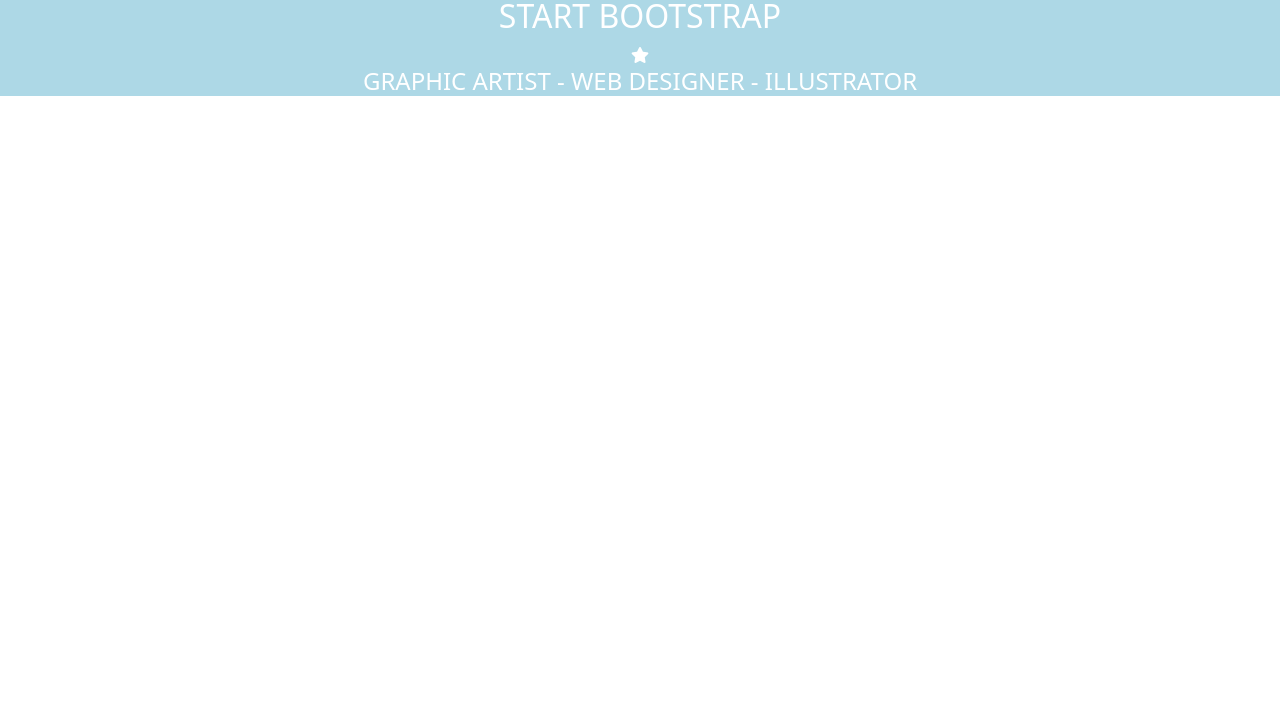
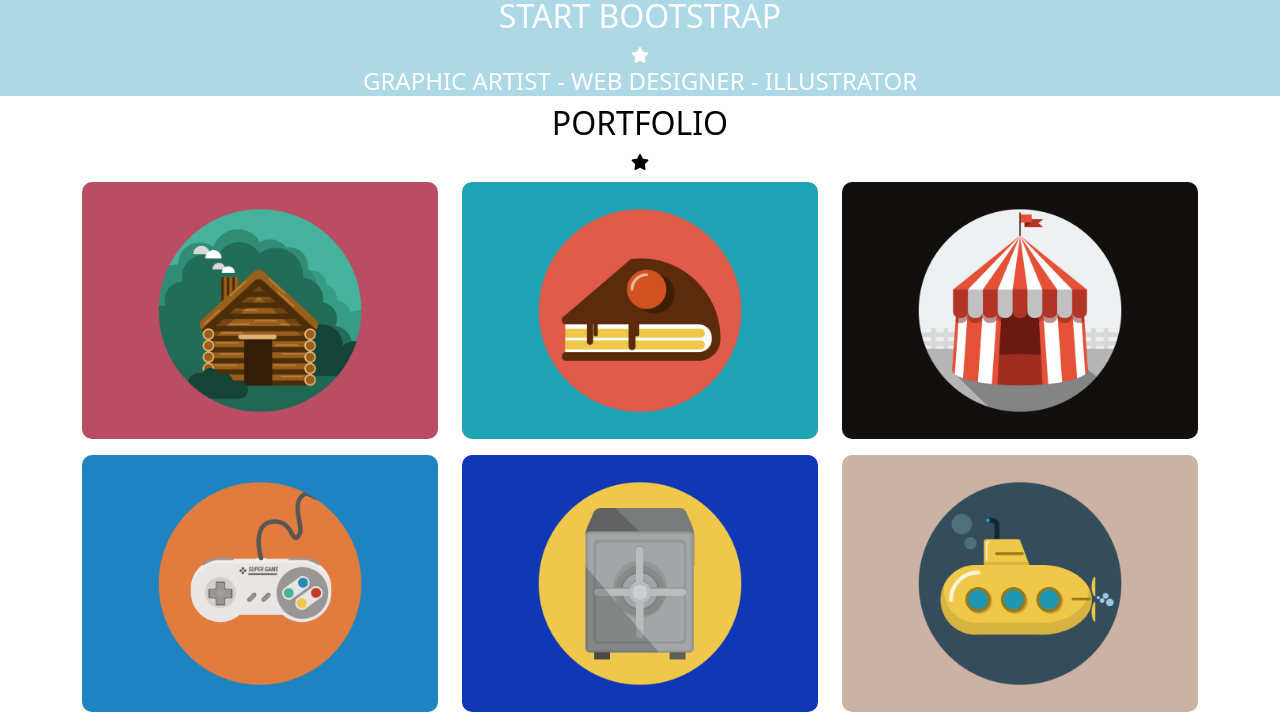
Before and after one commit to matte887/html-css-bootstrap-freelancer, a plain HTML site: page index.html in a window 1280 px wide. Shown: the part 523-1243 px from the top of the page. Before the commit the page ends 800 px from the top, so only its background shows below. Drawn offline with nearby package versions, Linux system fonts and the light colour scheme.

Commit message:
Added elements and responsiveness to portfolio's section

```diff
--- a/css/style.css
+++ b/css/style.css
@@ -17,6 +17,10 @@ ul {
 
 a {
     text-decoration: none;
+}
+
+img {
+    width: 100%;
 }
 
 /* HEADER */
@@ -60,3 +64,19 @@ header {
 .jumbotron h4 {
     text-transform: uppercase;
 }
+
+/* PORTFOLIO */
+.portfolio{
+    text-align: center;
+    color: black;
+}
+
+.portfolio h2 {
+    text-transform: uppercase;
+}
+
+.portfolio-img {
+    border-radius: 10px;
+    overflow: hidden;
+    margin: 0.5rem 0rem;
+}
--- a/index.html
+++ b/index.html
@@ -51,5 +51,44 @@
             <h4>Graphic artist - Web designer - Illustrator</h3>
         </div>
     </div>
+
+    <section class="portfolio">
+        <div class="container">
+            <h2>Portfolio</h2>
+            <i class="fas fa-star"></i>
+            <div class="row">
+                <div class="col-12 col-md-6 col-lg-4">
+                    <div class="portfolio-img">
+                        <img src="img/cabin.png" alt="">
+                    </div>
+                </div>
+                <div class="col-12 col-md-6 col-lg-4">
+                    <div class="portfolio-img">
+                        <img src="img/cake.png" alt="">
+                    </div>
+                </div>
+                <div class="col-12 col-md-6 col-lg-4">
+                    <div class="portfolio-img">
+                        <img src="img/circus.png" alt="">
+                    </div>
+                </div>
+                <div class="col-12 col-md-6 col-lg-4">
+                    <div class="portfolio-img">
+                        <img src="img/game.png" alt="">
+                    </div>
+                </div>
+                <div class="col-12 col-md-6 col-lg-4">
+                    <div class="portfolio-img">
+                        <img src="img/safe.png" alt="">
+                    </div>
+                </div>
+                <div class="col-12 col-md-6 col-lg-4">
+                    <div class="portfolio-img">
+                        <img src="img/submarine.png" alt="">
+                    </div>
+                </div>
+            </div>
+        </div>
+    </section>
 </body>
 </html>
```
